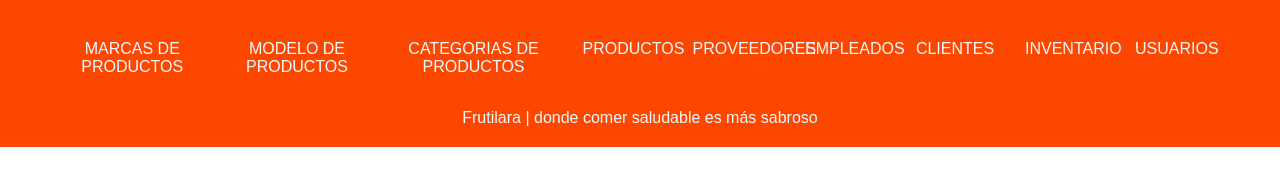
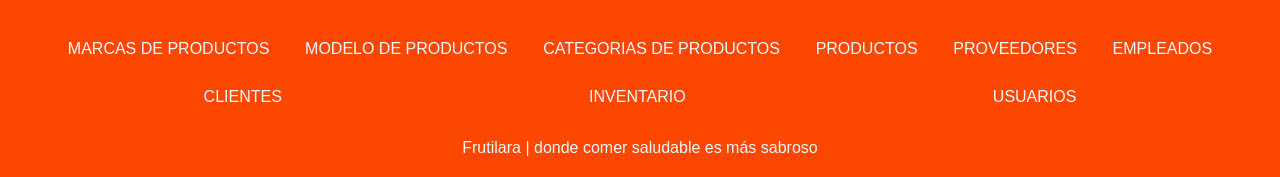
Before and after one commit to MoisLord/electiva, a plain HTML site: page Grupo 02/index.html in a window 1280 px wide. Shown: the part 971-1148 px from the top of the page. Before the commit the page ends 1118 px from the top, so only its background shows below. Drawn offline with Linux system fonts and the light colour scheme.

Commit message:
menu footer

```diff
--- a/Grupo 02/css/estilos.css
+++ b/Grupo 02/css/estilos.css
@@ -204,7 +204,7 @@ footer a:hover {
   list-style: none;
   padding: 0;
   display: flex; /* Hace que los elementos se muestren en línea */
-  flex-wrap: nowrap; /* Permite que los elementos se ajusten a la siguiente línea si no hay suficiente espacio */
+  flex-wrap: wrap; /* Permite que los elementos se ajusten a la siguiente línea si no hay suficiente espacio */
   justify-content: center; /* Distribuye los elementos en línea */
 }
 
```
